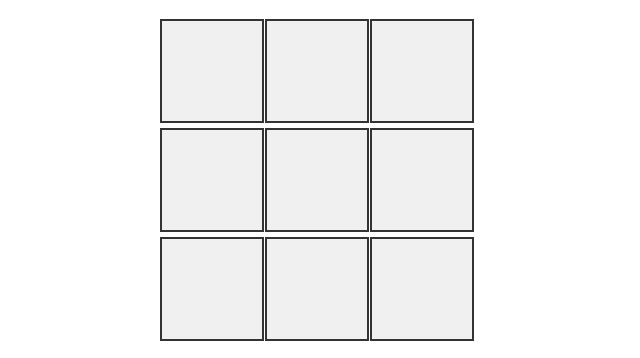
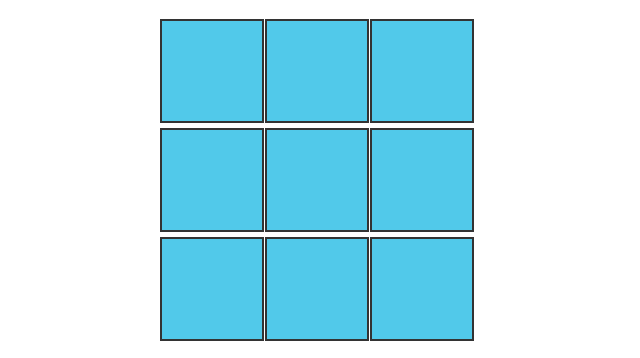
Before and after one commit to Karlnirmal/prodigy_wd_03, a plain HTML site: page index.html in a window 1280 px wide. Shown: the part 61-419 px from the top of the page, without its empty margins (320-960 px from the left). Drawn offline with Linux system fonts and the light colour scheme.

Commit message:
style.css

```diff
--- a/style.css
+++ b/style.css
@@ -15,7 +15,7 @@ body {
   width: 100px;
   height: 100px;
   font-size: 48px;
-  background-color: #f0f0f0;
+  background-color: #51c9ea;
   display: flex;
   align-items: center;
   justify-content: center;
@@ -24,7 +24,7 @@ body {
 }
 
 .cell:hover {
-  background-color: #ddd;
+  background-color: #f5f5dc;
 }
 
 #status {
```
